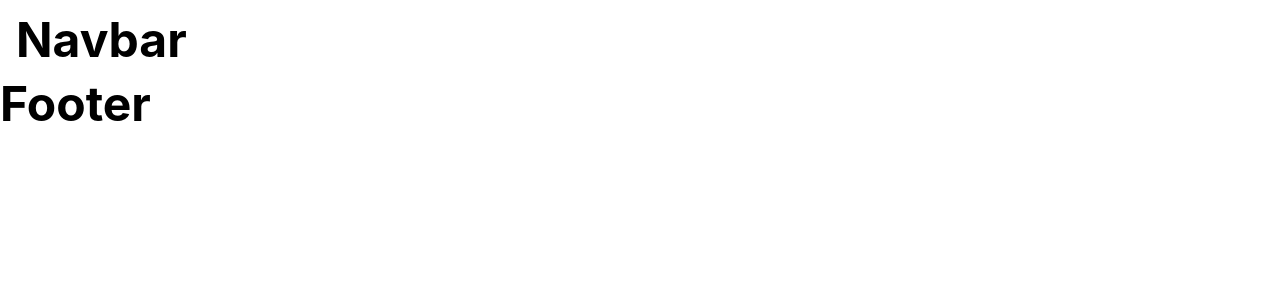
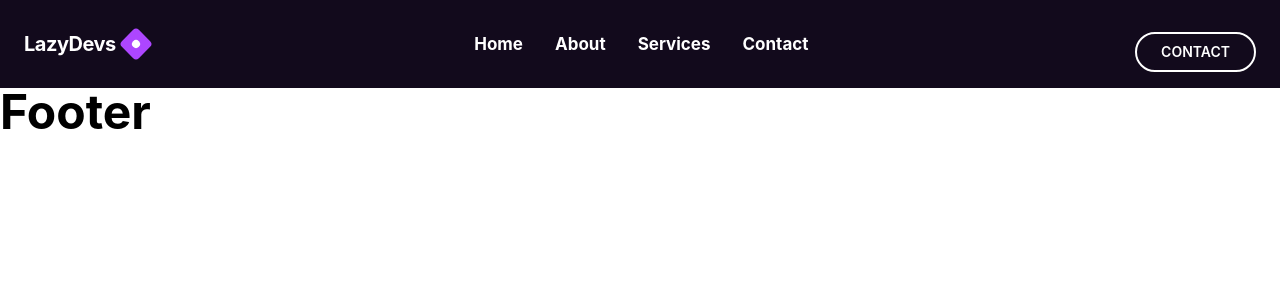
Before and after one commit to sumonpaul55/lazydevsit, a React (Vite) app: page / in a window 1280 px wide. Shown: the top 300 px of the page. Built offline with nearby package versions, Linux system fonts and the light colour scheme.

Commit message:
Navbar complete

```diff
--- a/src/components/shared/Navbar.tsx
+++ b/src/components/shared/Navbar.tsx
@@ -1,3 +1,99 @@
+import { useState } from "react";
+import { navLinks } from "../../utils/navbar/navbarItem";
+import type { NavItem } from "../../utils/types/navbar.type";
+import { Link } from "react-router";
+
 export default function Navbar() {
-  return <div className="text-primary p-4">Navbar</div>;
+  const [isOpen, setIsOpen] = useState(false);
+  return (
+    <div className="">
+      <nav className="bg-[#120a1c] text-white px-6 py-4 relative font-sans">
+        <div className="container mx-auto flex justify-between items-center">
+          {/* Logo Section */}
+          <div className="flex items-center gap-2">
+            <span className="text-xl font-bold tracking-tight">LazyDevs</span>
+            <div className="w-6 h-6 bg-purple-500 rounded-sm transform rotate-45 flex items-center justify-center">
+              <div className="w-2 h-2 bg-white rounded-full"></div>
+            </div>
+          </div>
+
+          {/* Desktop Navigation Links */}
+          <ul className="hidden md:flex items-center gap-8 text-[17px]">
+            {navLinks.map((link: NavItem) => (
+              <li
+                key={link.key}
+                className="group flex items-center gap-1 cursor-pointer"
+              >
+                <Link
+                  to={link.url}
+                  className="hover:text-purple-400 transition-colors"
+                >
+                  {link.navName}
+                </Link>
+              </li>
+            ))}
+          </ul>
+
+          {/* Desktop CTA Button */}
+          <div className="hidden md:block">
+            <button className="border-2 border-white rounded-full px-6 py-2 uppercase text-sm font-semibold hover:bg-white hover:text-[#120a1c] transition-all">
+              Contact
+            </button>
+          </div>
+
+          {/* Mobile Hamburger Icon */}
+          <button
+            className="md:hidden bg-gray-800 p-2 rounded"
+            onClick={() => setIsOpen(true)}
+          >
+            <div className="w-6 h-0.5 bg-gray-300 mb-1"></div>
+            <div className="w-6 h-0.5 bg-gray-300 mb-1"></div>
+            <div className="w-6 h-0.5 bg-gray-300"></div>
+          </button>
+        </div>
+
+        {/* Mobile Sidebar Overlay */}
+        <div
+          className={`fixed inset-0 z-50 transform ${
+            isOpen ? "translate-x-0" : "-translate-x-full"
+          } transition-transform duration-300 md:hidden`}
+        >
+          {/* Dark Sidebar */}
+          <div className="bg-[#120a1c] w-3/4 h-full p-6 shadow-2xl">
+            <div className="flex justify-between items-center mb-10">
+              <div className="flex items-center gap-2">
+                <span className="text-xl font-bold">LazyDevs</span>
+                <div className="w-5 h-5 bg-purple-500 transform rotate-45"></div>
+              </div>
+              <button
+                onClick={() => setIsOpen(false)}
+                className="bg-purple-600 px-3 py-1 rounded text-white font-bold"
+              >
+                X
+              </button>
+            </div>
+
+            <ul className="flex flex-col gap-6">
+              {navLinks.map((link: NavItem) => (
+                <li
+                  key={link.key}
+                  className="text-lg font-medium border-b border-gray-800 pb-2"
+                >
+                  <div className="flex justify-between items-center">
+                    <Link to={link.url}>{link.navName}</Link>
+                  </div>
+                </li>
+              ))}
+            </ul>
+          </div>
+
+          {/* Clickable background to close */}
+          <div
+            className="absolute inset-0 bg-black opacity-50 -z-10"
+            onClick={() => setIsOpen(false)}
+          ></div>
+        </div>
+      </nav>
+    </div>
+  );
 }
--- /dev/null
+++ b/src/utils/navbar/navbarItem.tsx
@@ -0,0 +1,8 @@
+import type { NavItem } from "../types/navbar.type";
+
+export const navLinks: NavItem[] = [
+  { key: '1', navName: 'Home', url: '/' },
+  { key: '2', navName: 'About', url: '/about' },
+  { key: '4', navName: 'Services', url: '/services' },
+  { key: '5', navName: 'Contact', url: '/contact' },
+];
--- /dev/null
+++ b/src/utils/types/navbar.type.ts
@@ -0,0 +1,5 @@
+export type NavItem = {
+  key: string;
+  navName: string;
+  url: string;
+}
```
